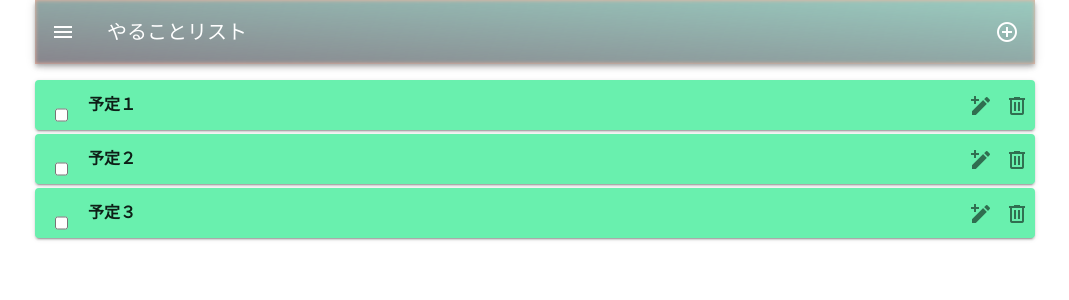
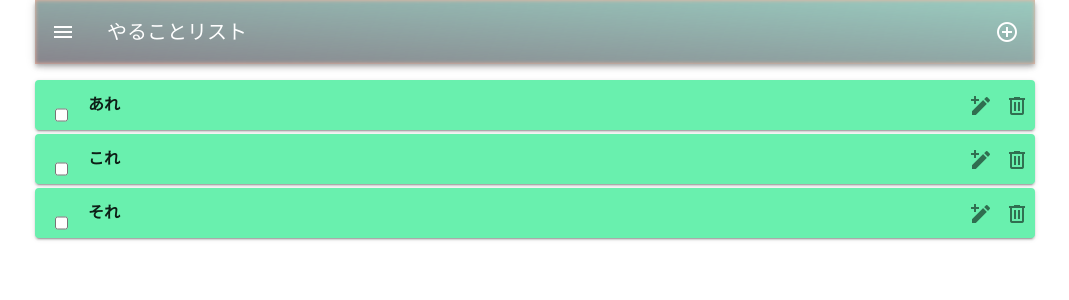
Before and after one commit to yama-choki/My-Nuxt-Todo, a Nuxt app: page / in a window 1280 px wide. Shown: the top 300 px of the page, without its empty margins (105-1174 px from the left). Built offline with nearby package versions, Linux system fonts and the light colour scheme.

Commit message:
Vuexを使ったtodoリストに仕様を変更
todoを追加する機能、削除する機能を追加

```diff
--- a/components/Header.vue
+++ b/components/Header.vue
@@ -58,13 +58,6 @@
 
 <script>
 export default {
-  data () {
-    return {
-      addTodoDialog: false,
-      deleteTodoDialog: false,
-      todo: ''
-    }
-  }
 }
 </script>
 
--- a/components/Todos.vue
+++ b/components/Todos.vue
@@ -30,7 +30,6 @@
 export default {
   data () {
     return {
-      todos: ['予定１', '予定２', '予定３']
     }
   }
 }
--- a/pages/index.vue
+++ b/pages/index.vue
@@ -2,17 +2,132 @@
   <v-app>
     <div id="body">
       <header>
-        <Header />
+        <v-app-bar
+          app
+          color="#fcb69f"
+          dark
+          max-width="1000px"
+        >
+          <template #img="{ props }">
+            <v-img
+              v-bind="props"
+              gradient="to top right, rgba(19,84,122,.5), rgba(128,208,199,.8)"
+            />
+          </template>
+
+          <v-app-bar-nav-icon />
+
+          <v-toolbar-title>やることリスト</v-toolbar-title>
+
+          <v-spacer />
+          <v-dialog
+            v-model="addTodoDialog"
+            max-width="600"
+            persistent
+          >
+            <template #activator="{ on, attrs }">
+              <v-btn
+                icon
+                v-bind="attrs"
+                v-on="on"
+              >
+                <v-icon>mdi-plus-circle-outline</v-icon>
+              </v-btn>
+            </template>
+            <template #default="dialog">
+              <v-card>
+                <v-toolbar
+                  color="primary"
+                  dark
+                >
+                  やることを追加する
+                </v-toolbar>
+                <div class="mx-5">
+                  <v-text-field v-model="todo" label="やること" class="mt-5" counter="10" />
+                  <!-- <v-text-field v-model="todo.text" label="やることの説明" class="mt-5" counter="50" />
+                  <h3 class="my-5 limit-title">
+                    期限を入力してください
+                  </h3>
+                  <v-row justify="center">
+                    <v-date-picker v-model="todo.limit" />
+                  </v-row> -->
+                </div>
+                <v-card-actions class="justify-end">
+                  <v-btn text color="primary" @click="addTodo()">
+                    追加する
+                  </v-btn>
+                  <v-btn text color="primary" @click="dialog.value = false">
+                    キャンセル
+                  </v-btn>
+                </v-card-actions>
+              </v-card>
+            </template>
+          </v-dialog>
+        </v-app-bar>
       </header>
       <main>
-        <Todos />
+        <div id="todos">
+          <ul>
+            <li v-for="(todo, index) in todos" :key="todo.id">
+              <v-card elevation="2" class="mb-1" color="green accent-2">
+                <div class="todo">
+                  <input type="checkbox" class="mx-5 mt-5">
+                  <h4>{{ todo }}</h4>
+                  <!-- <p class="time mx-5">
+                    {{ todo.limit }}
+                  </p>
+                  <p class="text mx-5">
+                    {{ todo.text }}
+                  </p> -->
+                  <v-spacer />
+                  <v-btn icon class="mt-2">
+                    <v-icon>mdi-pencil-plus</v-icon>
+                  </v-btn>
+                  <v-btn icon class="mt-2" @click="deleteTodo(index)">
+                    <v-icon>mdi-trash-can-outline</v-icon>
+                  </v-btn>
+                </div>
+              </v-card>
+            </li>
+          </ul>
+        </div>
       </main>
     </div>
   </v-app>
 </template>
 
 <script>
-export default {}
+export default {
+  data () {
+    return {
+      addTodoDialog: false,
+      todo: ''
+      // todo: {
+      //   title: '',
+      //   text: '',
+      //   limit: '',
+      //   created: ''
+      // }
+    }
+  },
+  computed: {
+    todos () {
+      return this.$store.getters.todos
+    }
+  },
+  methods: {
+    addTodo () {
+      if (this.todo) {
+        this.$store.commit('addTodo', this.todo)
+        this.todo = ''
+        this.addTodoDialog = false
+      }
+    },
+    deleteTodo (index) {
+      this.$store.commit('deleteTodo', index)
+    }
+  }
+}
 </script>
 
 <style>
--- /dev/null
+++ b/store/index.js
@@ -0,0 +1,18 @@
+export const state = () => ({
+  todos: ['あれ', 'これ', 'それ']
+})
+
+export const getters = {
+  todos: (state) => {
+    return state.todos
+  }
+}
+
+export const mutations = {
+  addTodo (state, todo) {
+    state.todos.push(todo)
+  },
+  deleteTodo (state, index) {
+    state.todos.splice(index, 1)
+  }
+}
```
